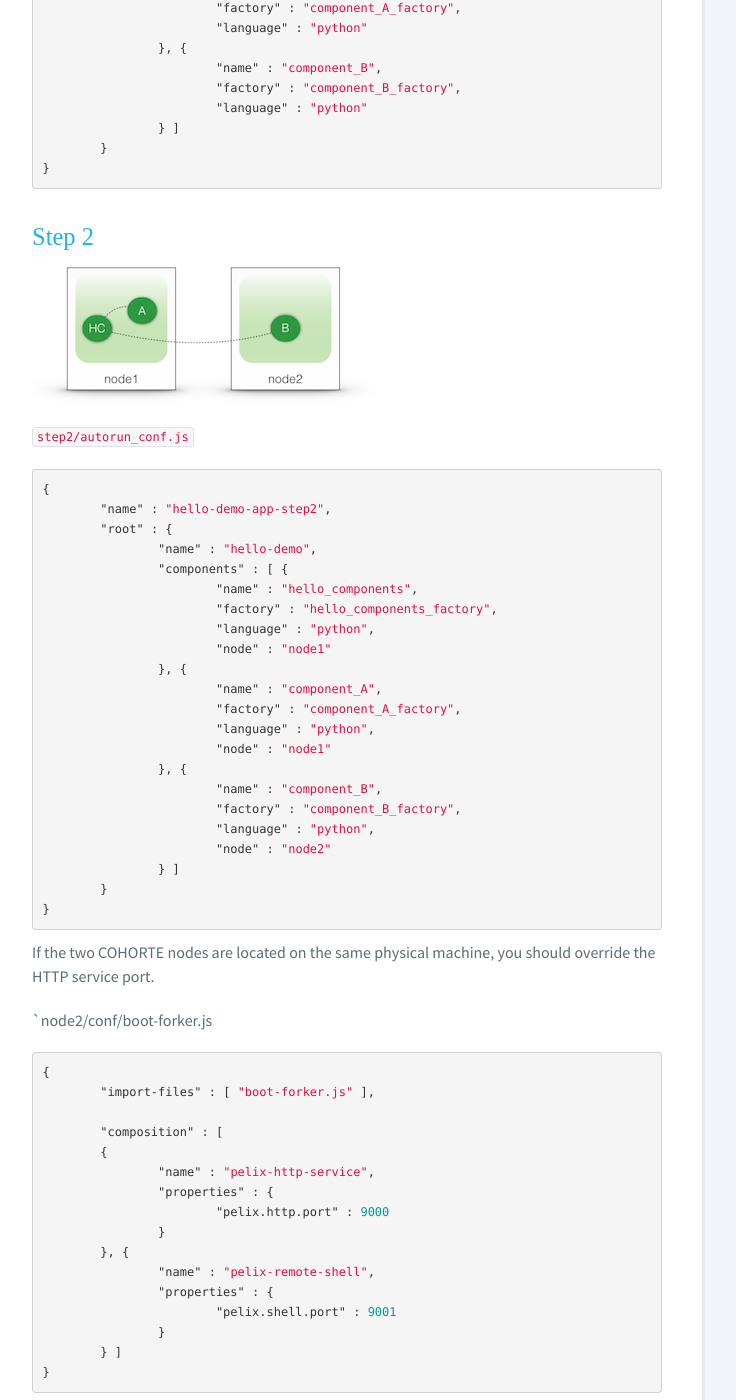
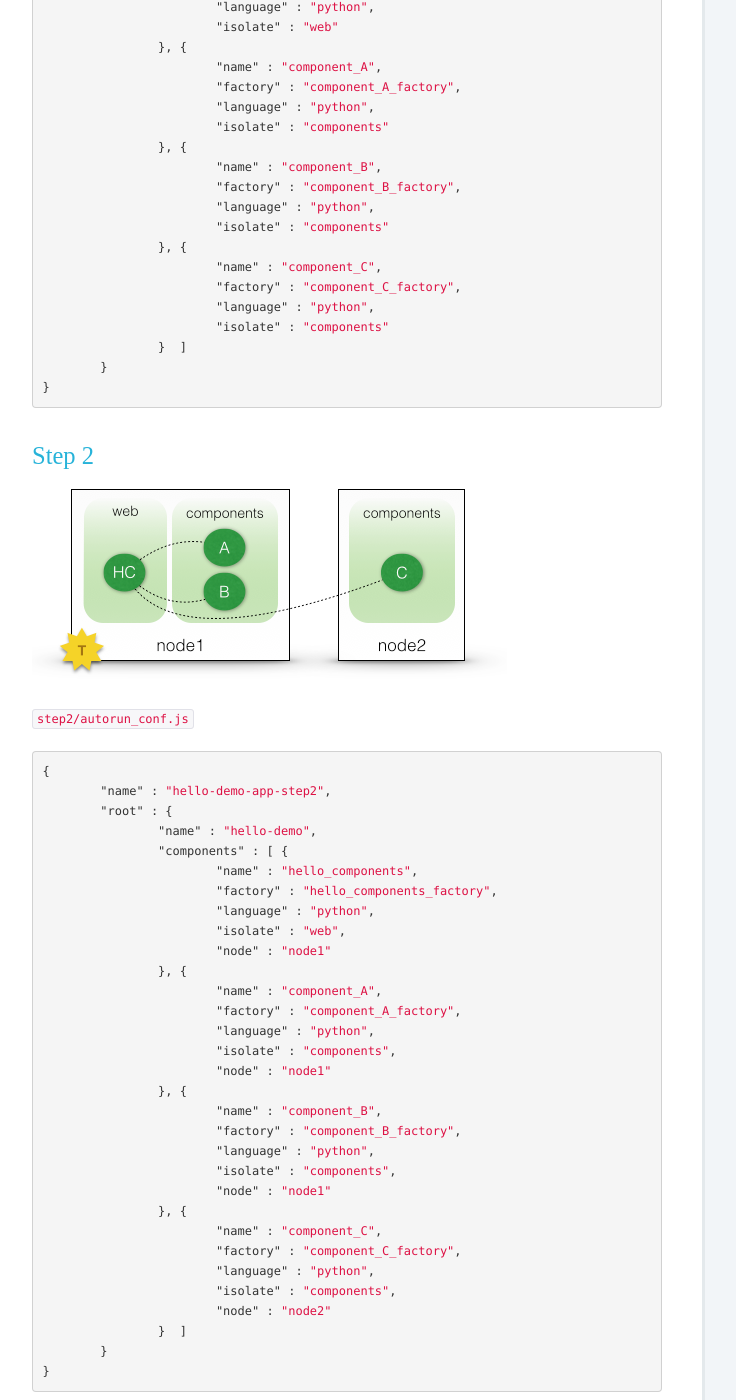
Before and after one commit to cohorte/cohorte.github.io, a Jekyll site: the page built from docs/1.x/tutorials/getting-started/index.md, in a window 1280 px wide and 1400 px high, scrolled down 781 px. Shown: the whole window, without its empty margins (138-874 px from the left). Built offline with Jekyll 4.4.1, drawn with Linux system fonts in a browser that asks for light colours; some of the changed text lies outside the part shown.

Commit message:
Update getting started tutorial images

```diff
--- a/docs/1.x/tutorials/getting-started/index.md
+++ b/docs/1.x/tutorials/getting-started/index.md
@@ -17,22 +17,30 @@ next_page: ../spellchecker
 `step1/autorun_conf.js`
 {% highlight json %}
 {
-	"name" : "hello-demo-app-step1",
+	"name" : "hello-demo-app-step2",
 	"root" : {
 		"name" : "hello-demo",
 		"components" : [ {
 			"name" : "hello_components",
 			"factory" : "hello_components_factory",
-			"language" : "python"
+			"language" : "python",
+			"isolate" : "web"
 		}, {
 			"name" : "component_A",
 			"factory" : "component_A_factory",
-			"language" : "python"
+			"language" : "python",
+			"isolate" : "components"
 		}, {
 			"name" : "component_B",
 			"factory" : "component_B_factory",
-			"language" : "python"
-		} ]
+			"language" : "python",
+			"isolate" : "components"
+		}, {
+			"name" : "component_C",
+			"factory" : "component_C_factory",
+			"language" : "python",
+			"isolate" : "components"
+		}  ]
 	}
 }
 {% endhighlight %}
@@ -51,25 +59,34 @@ next_page: ../spellchecker
 			"name" : "hello_components",
 			"factory" : "hello_components_factory",
 			"language" : "python",
+			"isolate" : "web",
 			"node" : "node1"
 		}, {
 			"name" : "component_A",
 			"factory" : "component_A_factory",
 			"language" : "python",
+			"isolate" : "components",
 			"node" : "node1"
 		}, {
 			"name" : "component_B",
 			"factory" : "component_B_factory",
 			"language" : "python",
+			"isolate" : "components",
+			"node" : "node1"
+		}, {
+			"name" : "component_C",
+			"factory" : "component_C_factory",
+			"language" : "python",
+			"isolate" : "components",
 			"node" : "node2"
-		} ]
+		}  ]
 	}
 }
 {% endhighlight %}
 
 If the two COHORTE nodes are located on the same physical machine, you should override the HTTP service port.
 
-`node2/conf/boot-forker.js
+`node2/conf/boot-forker.js`
 {% highlight json %}
 {
 	"import-files" : [ "boot-forker.js" ],
```
Also changed, not shown: docs/1.x/tutorials/getting-started/getting-started-img-1.png, docs/1.x/tutorials/getting-started/getting-started-img-2.png.
